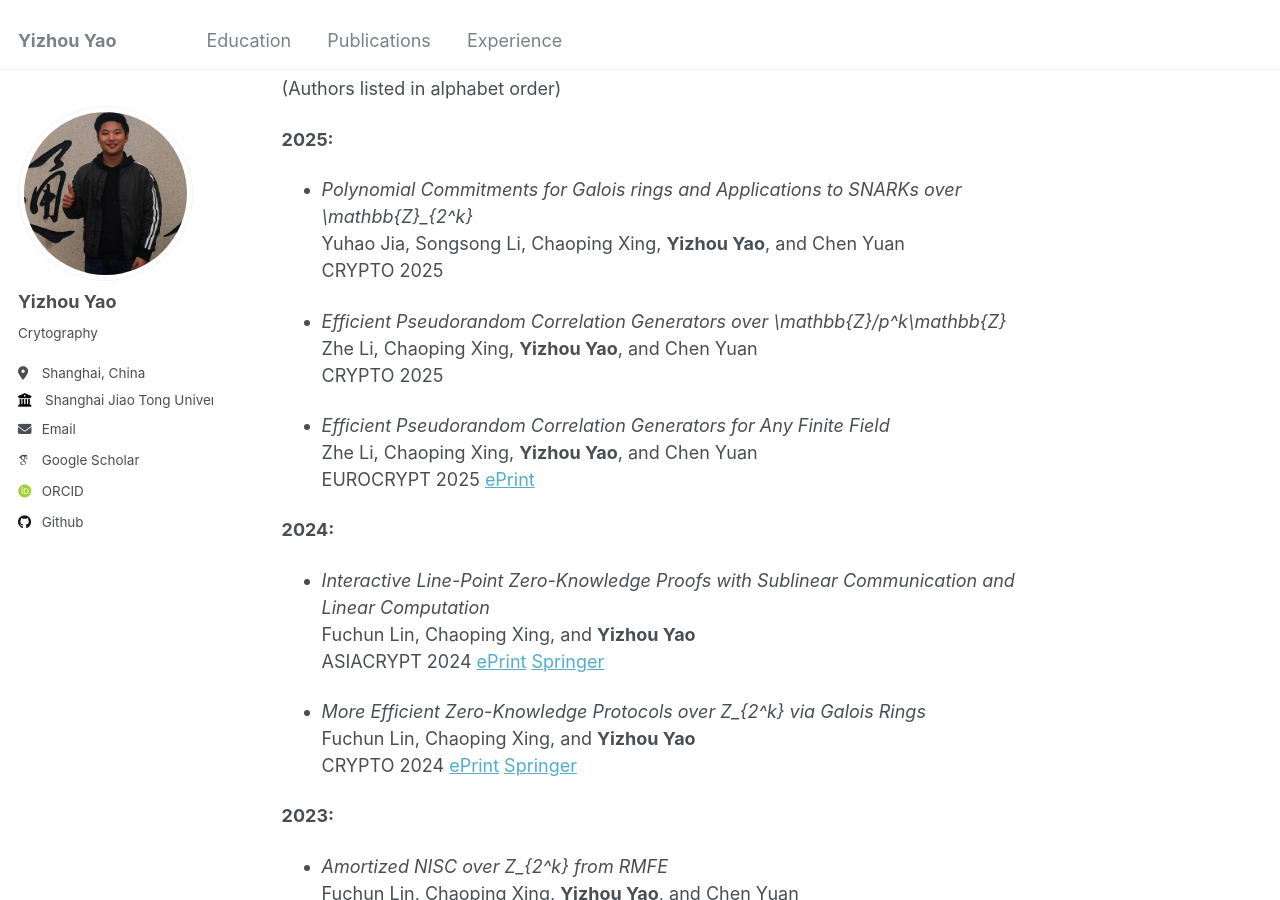
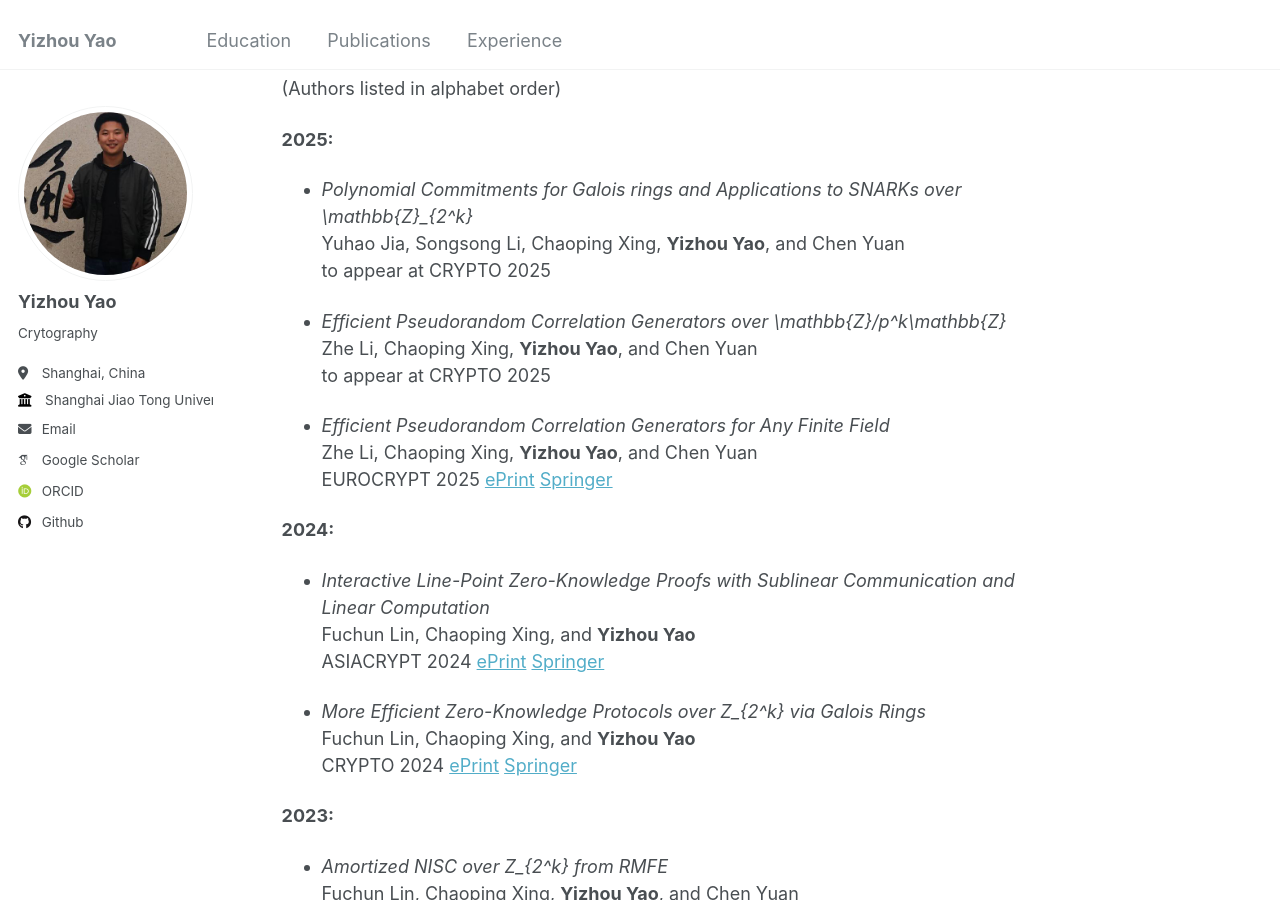
Before and after one commit to sjtu-YizhouYao/sjtu-YizhouYao.github.io, a Jekyll site: the page built from _pages/about.md, in a window 1280 px wide and 900 px high, scrolled down 564 px. Built offline with Jekyll 4.4.1, drawn with Linux system fonts in a browser that asks for light colours; some web fonts are replaced.

Commit message:
Update about.md

```diff
--- a/_pages/about.md
+++ b/_pages/about.md
@@ -25,15 +25,15 @@ I am a Ph.D. student at the Shanghai Jiao Tong University (2023- now), supervise
 **2025:**
 - *Polynomial Commitments for Galois rings and Applications to SNARKs over \mathbb{Z}_{2^k}*
   Yuhao Jia, Songsong Li, Chaoping Xing, **Yizhou Yao**, and Chen Yuan
-  CRYPTO 2025
+  to appear at CRYPTO 2025
 
 - *Efficient Pseudorandom Correlation Generators over \mathbb{Z}/p^k\mathbb{Z}*
   Zhe Li, Chaoping Xing, **Yizhou Yao**, and Chen Yuan
-  CRYPTO 2025
+  to appear at CRYPTO 2025
 
 - *Efficient Pseudorandom Correlation Generators for Any Finite Field*
   Zhe Li, Chaoping Xing, **Yizhou Yao**, and Chen Yuan
-  EUROCRYPT 2025 [ePrint](https://eprint.iacr.org/2025/169)
+  EUROCRYPT 2025 [ePrint](https://eprint.iacr.org/2025/169) [Springer](https://link.springer.com/chapter/10.1007/978-3-031-91092-0_6)
 
 **2024:**
 - *Interactive Line-Point Zero-Knowledge Proofs with Sublinear Communication and Linear Computation*
```
